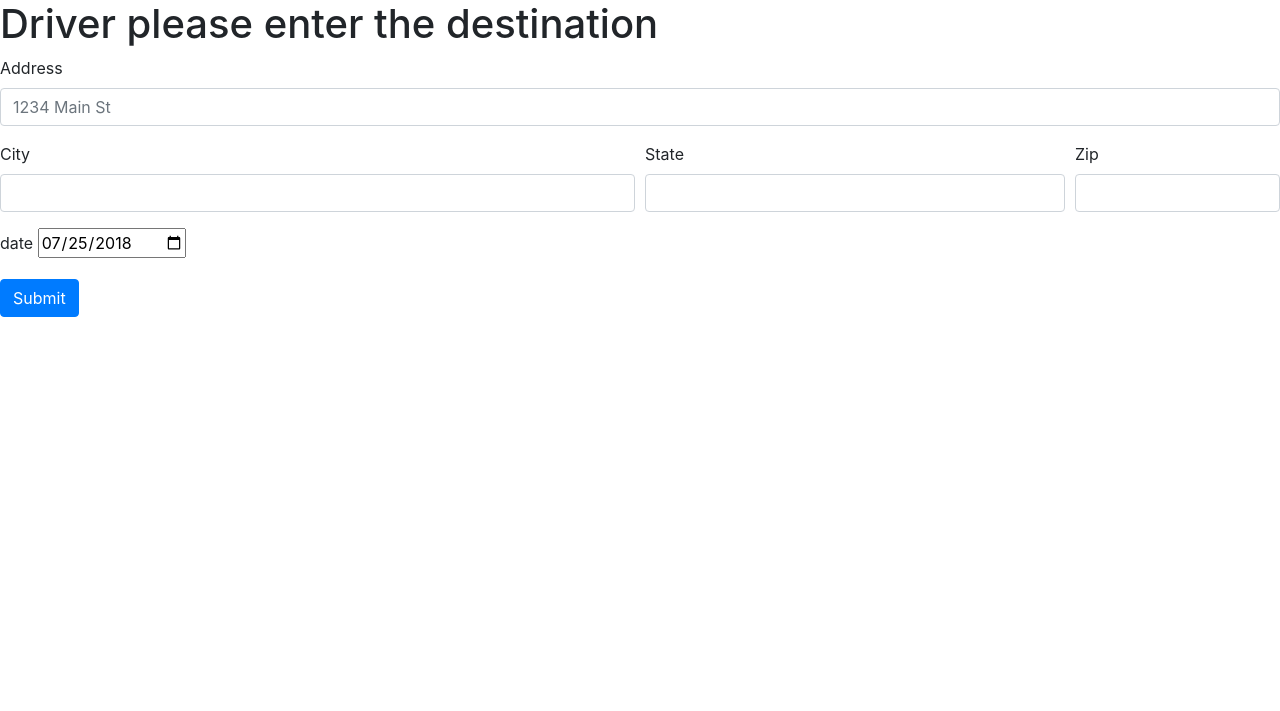
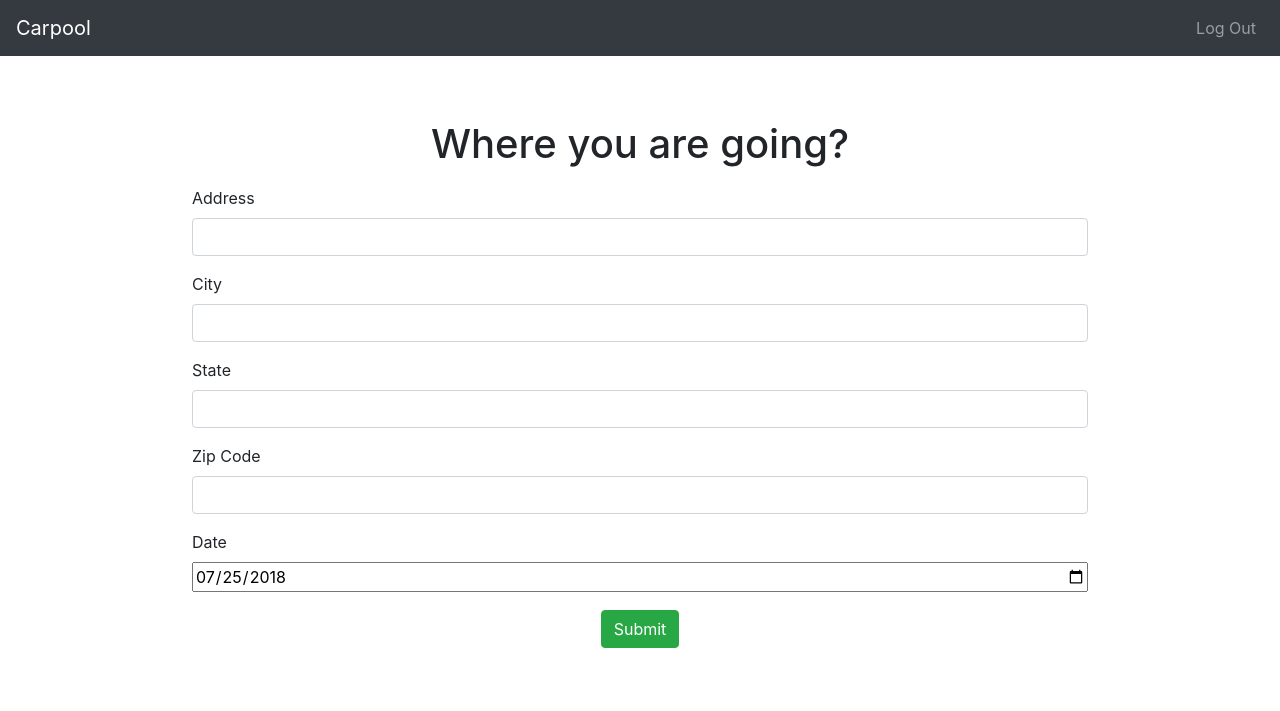
Before and after one commit to geniedavalos/carpool, a Django app: page /passenger in a window 1280 px wide. Shown: the top 711 px of the page. Run offline with Django 3.2, Linux system fonts and the light colour scheme; parts of the project's set-up code (start-up, migrations or seed data) failed here and were passed over; some libraries are stand-ins or nearby versions.

Commit message:
Update passenger.html.

```diff
--- a/carpool/apps/one_app/templates/one_app/passenger.html
+++ b/carpool/apps/one_app/templates/one_app/passenger.html
@@ -1,45 +1,90 @@
 <!DOCTYPE html>
 <html lang="en">
+
 <head>
   <meta charset="UTF-8">
-    <title>passenger</title>
+  <meta name="viewport" content="width=device-width, initial-scale=1.0">
+  <meta http-equiv="X-UA-Compatible" content="ie=edge">
+  <title>Carpool - Destination</title>
   {% load static %}
-      <link rel="stylesheet" href="{% static 'one_app/css/passenger.css' %}">
   <link rel="stylesheet" href="https://stackpath.bootstrapcdn.com/bootstrap/4.3.1/css/bootstrap.min.css" integrity="sha384-ggOyR0iXCbMQv3Xipma34MD+dH/1fQ784/j6cY/iJTQUOhcWr7x9JvoRxT2MZw1T" crossorigin="anonymous">
+  <style>
+    .button {
+      display: block;
+      text-align: center;
+      margin-top: 2%;
+    }
+    .title {
+      text-align: center;
+      margin-bottom: 2%;
+    }
+    label {
+      text-align: left !important;
+    }
+    .container {
+      width: 80%;
+      display: block;
+      padding: 5%;
+    }
+    #inputDate{
+      width: 100%;
+    }
+</style>
+</head>
 
-</head>
 <body>
-    <h1>Driver please enter the destination</h1>
+  <nav class="navbar navbar-dark navbar-expand-lg bg-dark">
+    <a class="navbar-brand" href="#">Carpool</a>
+    <button class="navbar-toggler" type="button" data-toggle="collapse" data-target="#navbarNav" aria-controls="navbarNav" aria-expanded="false" aria-label="Toggle navigation">
+      <span class="navbar-toggler-icon"></span>
+    </button>
+    <div class="collapse navbar-collapse" id="navbarNav">
+      <ul class="navbar-nav ml-auto">
+        <li class="nav-item">
+          <a class="nav-link" href="/logout">Log Out</a>
+        </li>
+      </ul>
+    </div>
+  </nav>
+
+  <div class="container">
+    <h1 class="title">Where you are going?</h1>
     <form class="driver-info" method="post" action="/passenger/process">
       {% csrf_token %}
       <div class="form-group">
         <label for="inputAddress">Address</label>
-            <input type="text"  class="form-control" id="inputAddress" placeholder="1234 Main St" name="street">
+        <input type="text" class="form-control" id="inputAddress" name="street">
         {%for message in messages %}
         {%if "invalid_Address" in message.tags %}
         <p> {{message}} </p>
         {%endif%}
         {%endfor%}
       </div>
-        <div class="form-row">
-            <div class="form-group col-md-6">
+      <div class="form-group">
         <label for="inputCity">City</label>
         <input type="text" class="form-control" id="inputCity" name="city">
       </div>
-        <div class="form-group col-md-4">
+      <div class="form-group">
         <label for="inputState">State</label>
-            <input type="text" class="form-control" id="state" name="state">
+        <input type="text" class="form-control" id="inputState" name="state">
       </div>
-        <div class="form-group col-md-2">
-            <label for="inputZip">Zip</label>
+      <div class="form-group">
+        <label for="inputZip">Zip Code</label>
         <input type="text" class="form-control" id="inputZip" name="zipcode">
       </div>
-        <div class="form-group col-md-2">
-            <label for="inputZip">date</label>
-            <input type="date" id="start" name="date" value="2018-07-25">
+      <div class="form-group">
+        <label for="inputDate">Date </label>
+        <input type="date" id="inputDate" name="date" value="2018-07-25">
       </div>
+      <div class="button">
+        <button type="submit" class="btn btn-success">Submit</button>
       </div>
-        <button type="submit" class="btn btn-primary">Submit</button>
     </form>
+  </div>
+
+  <script src="https://code.jquery.com/jquery-3.3.1.slim.min.js" integrity="sha384-q8i/X+965DzO0rT7abK41JStQIAqVgRVzpbzo5smXKp4YfRvH+8abtTE1Pi6jizo" crossorigin="anonymous"></script>
+  <script src="https://cdnjs.cloudflare.com/ajax/libs/popper.js/1.14.7/umd/popper.min.js" integrity="sha384-UO2eT0CpHqdSJQ6hJty5KVphtPhzWj9WO1clHTMGa3JDZwrnQq4sF86dIHNDz0W1" crossorigin="anonymous"></script>
+  <script src="https://stackpath.bootstrapcdn.com/bootstrap/4.3.1/js/bootstrap.min.js" integrity="sha384-JjSmVgyd0p3pXB1rRibZUAYoIIy6OrQ6VrjIEaFf/nJGzIxFDsf4x0xIM+B07jRM" crossorigin="anonymous"></script>
 </body>
+
 </html>
```
Lines whose indentation alone changed are shown as unchanged.
